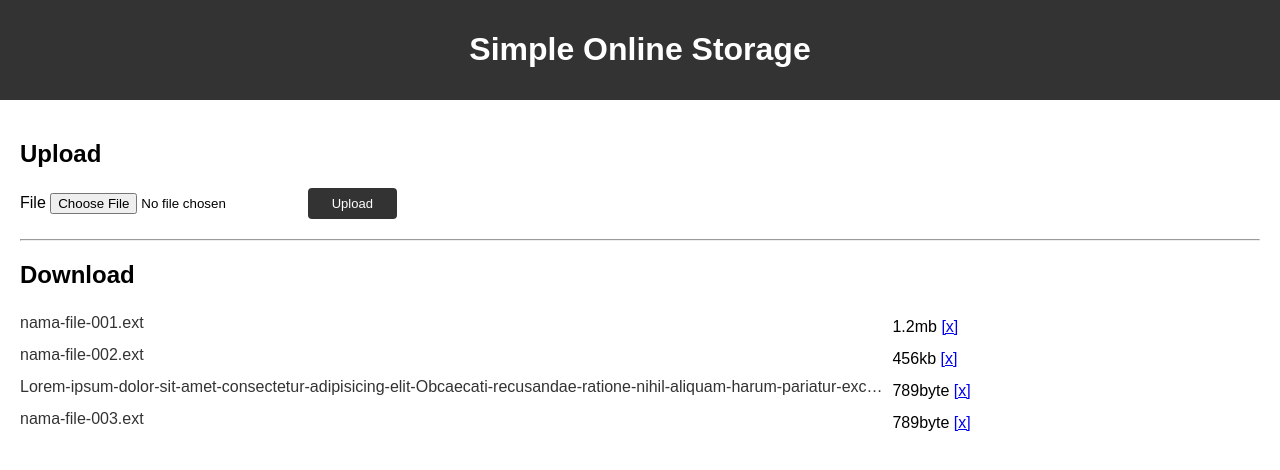
After one commit to CokdePutra/ba233, a PHP site: page /download.php in a window 1280 px wide. The commit adds this page. Shown: the top 470 px of the page. Run offline with PHP 8.4, Linux system fonts and the light colour scheme.

Commit message:
Add file upload and download functionality with improved styling

```diff
--- /dev/null
+++ b/download.php
@@ -0,0 +1,50 @@
+<!DOCTYPE html>
+<html lang="en">
+<head>
+  <meta charset="UTF-8">
+  <meta name="viewport" content="width=device-width, initial-scale=1.0">
+  <title>SOS : Simple Online Storage</title>
+  <link rel="stylesheet" href="style.css">
+</head>
+<body>
+  <header>
+    <h1>Simple Online Storage</h1>
+  </header>
+  <main>
+    <section>
+      <h2>Upload</h2>
+      <form action="" method="post">
+        <label for="input-file">File</label>
+        <input type="file" name="berkas" id="input-file">
+        <button type="submit">Upload</button>
+      </form>
+    </section>
+    <hr>
+    <section>
+      <h2>Download</h2>
+      <ul class="file-list">
+        <li>
+          <a href="#" class="file-name">nama-file-001.ext</a>
+          <span class="file-size">1.2mb</span>
+          <a href="#" class="file-delete">[x]</a>
+        </li>
+        <li>
+          <a href="#" class="file-name">nama-file-002.ext</a>
+          <span class="file-size">456kb</span>
+          <a href="#" class="file-delete">[x]</a>
+        </li>
+        <li>
+          <a href="#" class="file-name" title="nama file yang panjang">Lorem-ipsum-dolor-sit-amet-consectetur-adipisicing-elit-Obcaecati-recusandae-ratione-nihil-aliquam-harum-pariatur-excepturi-repellendus-magni-veniam-praesentium.ext</a>
+          <span class="file-size">789byte</span>
+          <a href="#" class="file-delete">[x]</a>
+        </li>
+        <li>
+          <a href="#" class="file-name">nama-file-003.ext</a>
+          <span class="file-size">789byte</span>
+          <a href="#" class="file-delete">[x]</a>
+        </li>
+      </ul>
+    </section>
+  </main>
+</body>
+</html>
--- a/style.css
+++ b/style.css
@@ -140,3 +140,32 @@ ul#f-list li a:hover {
   display: inline-block;
   text-align: right;
 }
+
+ul.file-list {
+  list-style-type: none;
+  padding: 0;
+  margin: 0;
+}
+
+ul.file-list li {
+  padding: 5px 0;
+}
+
+ul.file-list li:hover {
+  background-color: #ddd
+}
+
+a.file-name {
+  text-decoration: none;
+  color: #333;
+  display: inline-block;
+  width: 70%;
+  /* handling long file names */
+  white-space: nowrap;
+  overflow: hidden;
+  text-overflow: ellipsis;
+}
+
+a.file-name:hover {
+  text-decoration: underline;
+}
```
